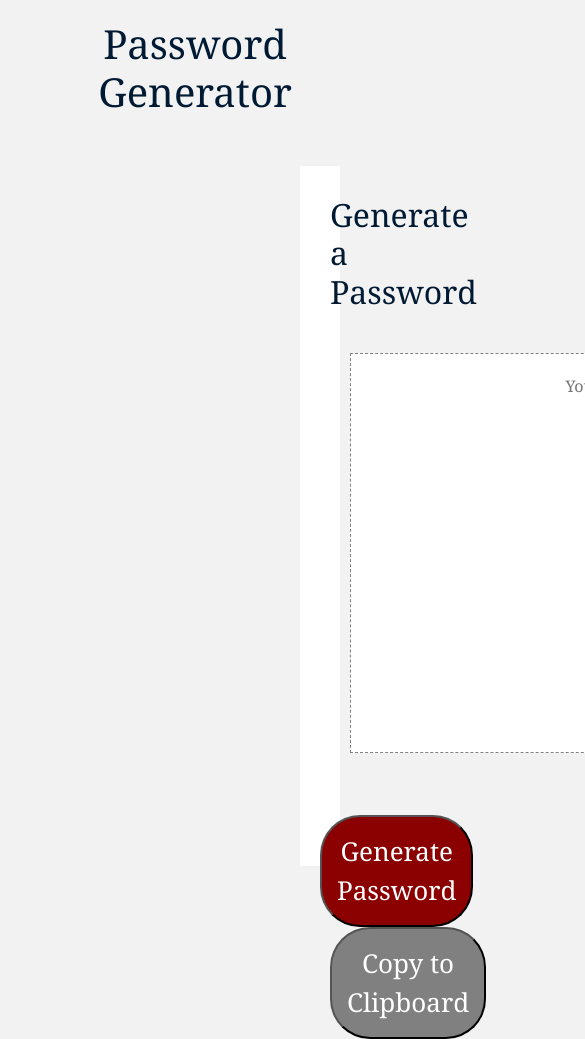
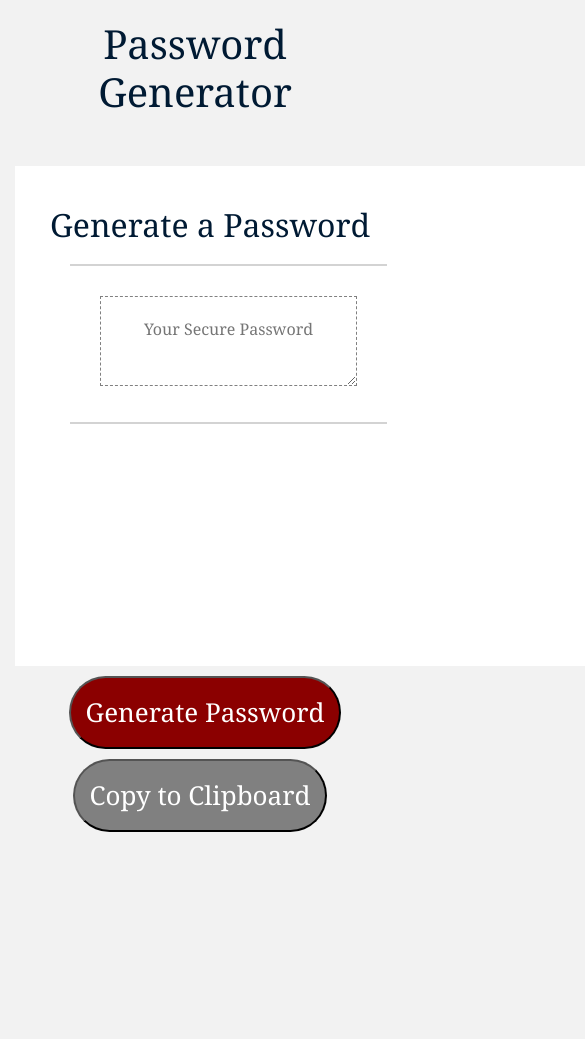
Before and after one commit to Dina-tolemy/Password-generator, a plain HTML site: page index.html in a window 390 px wide. Shown: the top 1039 px of the page, 585 px wide, since content can reach past the window. After the commit the page ends 844 px from the top, so only its background shows below. Drawn offline with nearby package versions, Linux system fonts and the light colour scheme.

Commit message:
adding the copy function and make the page responsive

```diff
--- a/assets/javascript.js
+++ b/assets/javascript.js
@@ -1,18 +1,12 @@
 
 
 function generatePassword() {
-
     var pLength = parseInt(prompt("Enter your wanted lenghth for your password must be between 8 and 120:"));
-
     var wantNumbers = confirm("Do you need numbers");
     var wantSpecial = confirm("Do you need special characters");
-    var capitalChar = confirm("Do you want capital characters")
-
-
+    var capitalChar = confirm("Do you want capital characters");
 
     if (wantNumbers && wantSpecial && capitalChar) {
-
-
         function makePass(pLength) {
             var charResult = '';
             var characters = 'ABCDEFGHIJKLMNOPQRSTUVWXYZabcdefghijklmnopqrstuvwxyz01234567891011121314151617181920!"#$%&()*+, -./:;<=>?@[\]^_`{|}~';
@@ -195,3 +189,9 @@ function generatePassword() {
 
 
 }
+
+function copy() {
+  let password = document.getElementById("password");
+  password.select();
+  document.execCommand("copy");
+}
--- a/assets/style.css
+++ b/assets/style.css
@@ -11,36 +11,40 @@ h1 {
     font-family: Georgia, 'Times New Roman', Times, serif;
 }
 
-.mainContent {
+.content {
     background-color: white;
     padding: 20px;
-    margin-left: 300px;
-    margin-right: 300px;
+    margin-left: 200px;
+    margin-right: 200px;
     margin-top: 50px;
-    height: 700px;
+    height: 500px;
+    width: 700px;
+
 }
 
 h2 {
-    margin: 10px;
+    margin:20px 20px 20px 30px;
     font-family: Georgia, 'Times New Roman', Times, serif;
     color: #001a33;
     font-style: bolder;
+    text-align: center;
 }
 
 #password {
-    width: 600px;
-    height: 400px;
+
     text-align: center;
     border: 1px dashed gray;
-    margin: 20px;
     margin: 30px;
     font-family: Georgia, 'Times New Roman', Times, serif;
     padding: 20px;
+
 }
 
 .password1 {
     border-bottom: 2px solid lightgray;
     border-top: 2px solid lightgray;
+    text-align: center;
+    margin-left:  50px;
 }
 
 #generate {
@@ -50,9 +54,10 @@ h2 {
     font-size: 26px;
     text-align: center;
     border-radius: 30pt;
-    margin-right: 10px;
     font-style: bold;
     font-family: Georgia, 'Times New Roman', Times, serif;
+    margin-top: 10px;
+    margin-left: 200px;
 }
 
 #copy {
@@ -62,7 +67,70 @@ h2 {
     font-size: 26px;
     text-align: center;
     border-radius: 30pt;
-    margin-left: 10px;
     font-style: bold;
     font-family: Georgia, 'Times New Roman', Times, serif;
+    margin-top: 10px;
+    margin-right: 200px;
 }
+
+
+@media screen and (max-width: 1024px){
+
+ .content{
+
+    width: 500;
+    margin-left: 120px;
+
+    }
+ #generate{
+    margin-left:150px ;
+}
+
+#copy{
+
+
+    margin-right: 150px;
+}
+}
+
+ @media screen and (max-width: 768px){
+
+    .content{
+
+    width: 400;
+    margin-left: 10px;
+
+    }
+
+    #generate{
+    margin-left: 40px;
+}
+#copy{
+
+
+    margin-right: 20px;
+}
+
+
+
+ }
+
+ @media screen and (max-width: 500px){
+
+    .content{
+
+    width: 250;
+    margin-left: 0px;
+
+
+    }
+#generate{
+    margin-left: 20px;
+}
+#copy{
+
+    margin-left: 20px;
+    margin-right: 10px;
+}
+
+ }
--- a/index.html
+++ b/index.html
@@ -10,25 +10,43 @@
     <title>Password Generator</title>
 </head>
 
-<body>
 <header>
     <h1>Password Generator</h1>
 </header>
 
-    <div class="mainContent">
+<body>
+    <div class="container">
+        <div class="content">
+            <div class="row">
+
+                <div class="col-xs-12">
                     <h2>Generate a Password</h2>
+                </div>
+            </div>
+            <div class="row">
+                <div class="col-xs-12">
                     <div class="password1">
                         <textarea readonly id="password" placeholder="Your Secure Password" aria-label="Generated Password"></textarea>
                     </div>
-        <br>
-        <button id="generate" onclick="generatePassword()">Generate Password</button>
-        <button id="copy">
-       Copy to Clipboard
-     </button>
+                </div>
             </div>
 
+        </div>
+
+        <div class="row">
+            <div class="col-xs-12 col-md-6">
+                <button id="generate" onclick="generatePassword()">Generate Password</button>
+            </div>
+            <div class="col-xs-6 col-md-6">
+                <button id="copy" onclick="copy()"> Copy to Clipboard </button>
+            </div>
+        </div>
+    </div>
+    </div>
     <!-- script -->
-    <script src="./assets/javascript.js">    </script>
+    <script src="./assets/javascript.js">
+
+    </script>
 </body>
 
 </html>
```
Lines whose indentation alone changed are shown as unchanged.
